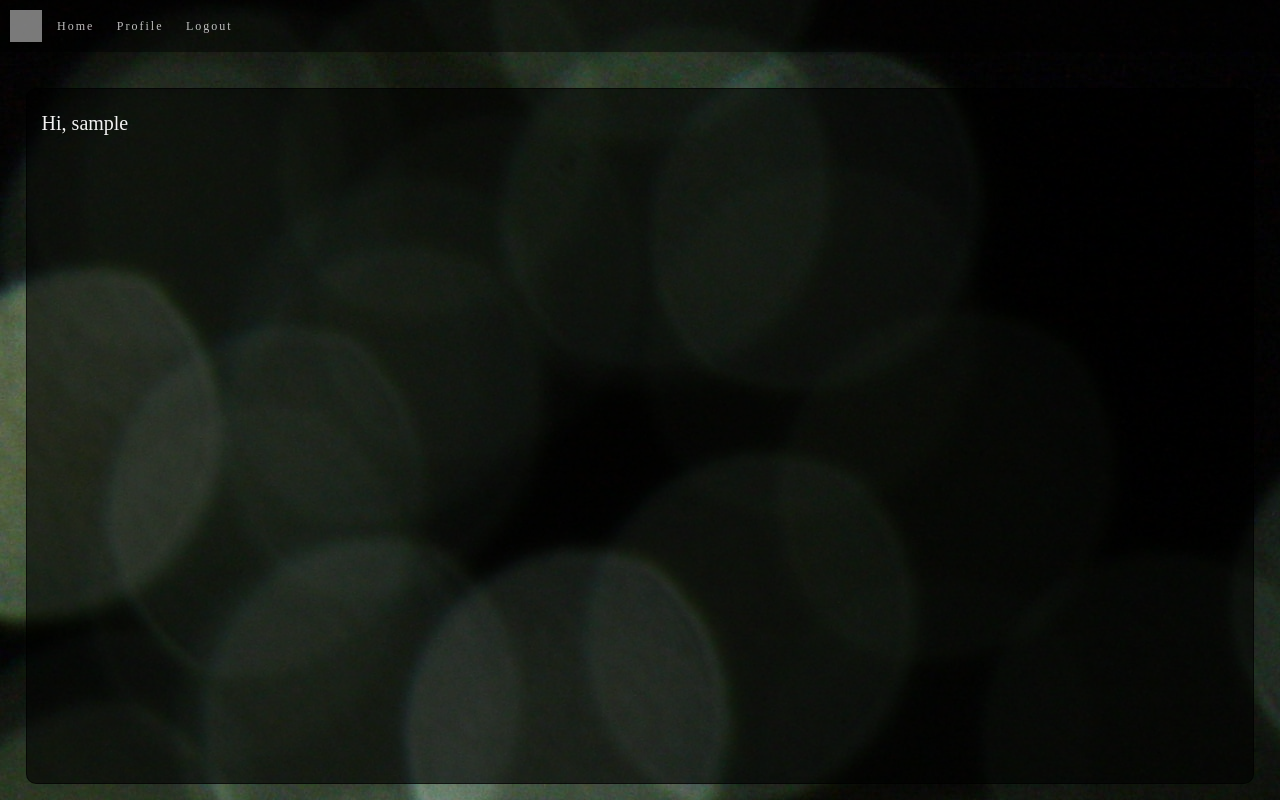
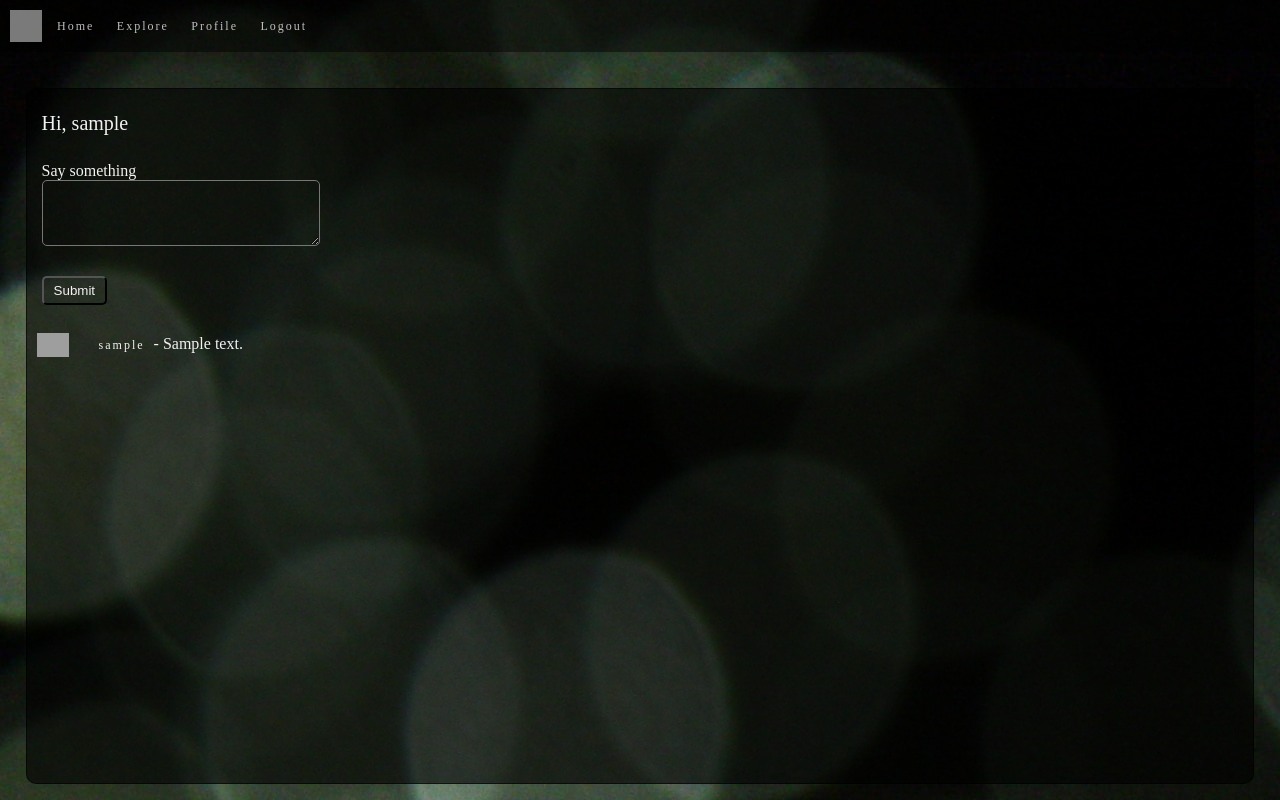
Before and after one commit to debauchery1st/debauchery1st.github.io, a Flask app: page / in a window 1280 px wide. Run offline with Flask 2, Linux system fonts and the light colour scheme; a user stored in the database is signed in; tables that the repository leaves empty hold one stand-in row (values such as "Sample post"); grey boxes are pictures that could not be loaded.

Commit message:
pagination

```diff
--- a/app/forms.py
+++ b/app/forms.py
@@ -41,3 +41,8 @@ class EditProfileForm(FlaskForm):
                 user = User.query.filter_by(username=username.data).first()
                 if user is not None:
                     raise ValidationError('Please use a different username')
+
+class PostForm(FlaskForm):
+    post = TextAreaField('Say something', validators=[
+        DataRequired(), Length(min=1, max=140)])
+    submit = SubmitField('Submit')
--- a/app/models.py
+++ b/app/models.py
@@ -2,7 +2,7 @@ from datetime import datetime
 from hashlib import md5
 from werkzeug.security import generate_password_hash, check_password_hash
 from flask_login import UserMixin
-from app import db, login
+from app import db, login, app
 from .utils import avatar_dicebear, avatar_robohash
 
 followers = db.Table(
@@ -59,6 +59,12 @@ class User(UserMixin, db.Model):
         own = Post.query.filter_by(user_id=self.id)
         return followed.union(own).order_by(Post.timestamp.desc())
 
+    @classmethod
+    def default_avatar(*args, **kwargs):
+        digest = md5(app.config['ANONYMOUS_SEED'].encode('utf-8')).hexdigest()
+        return avatar_dicebear("jdenticon", digest)
+
+
 @login.user_loader
 def load_user(id):
     return User.query.get(int(id))
--- a/app/routes.py
+++ b/app/routes.py
@@ -3,8 +3,8 @@ from flask import render_template, flash, redirect, url_for, request
 from werkzeug.urls import url_parse
 from flask_login import current_user, login_user, logout_user, login_required
 from app import app, db
-from app.forms import LoginForm, RegistrationForm, EditProfileForm
-from app.models import User
+from app.forms import LoginForm, RegistrationForm, EditProfileForm, PostForm
+from app.models import User, Post
 
 
 @app.before_request
@@ -14,11 +14,33 @@ def before_request():
         db.session.commit()
 
 
-@app.route("/")
-@app.route("/index")
+@app.route("/", methods=["GET", "POST"])
+@app.route("/index", methods=["GET", "POST"])
 @login_required
 def index():
-    return render_template("index.html", title="home", links=[])
+    form = PostForm()
+    if form.validate_on_submit():
+        post = Post(body=form.post.data, author=current_user)
+        db.session.add(post)
+        db.session.commit()
+        flash('Your post is now live!')
+        return redirect(url_for('index'))
+    page = request.args.get('page', 1, type=int)
+    posts = current_user.followed_posts().paginate(page, app.config['POSTS_PER_PAGE'], False)
+    next_url = url_for('index', page=posts.next_num) if posts.has_next else None
+    prev_url = url_for('index', page=posts.prev_num) if posts.has_prev else None
+    return render_template("index.html", title="Home", form=form, posts=posts.items, next_url=next_url, prev_url=prev_url)
+
+
+@app.route('/explore', methods=["GET"])
+@login_required
+def explore():
+    page = request.args.get('page', 1, type=int)
+    posts = Post.query.order_by(Post.timestamp.desc()).paginate(page, app.config['POSTS_PER_PAGE'], False)
+    next_url = url_for('explore', page=posts.next_num) if posts.has_next else None
+    prev_url = url_for('explore', page=posts.prev_num) if posts.has_prev else None
+    return render_template('index.html', title='Explore', posts=posts.items, next_url=next_url, prev_url=prev_url)
+
 
 @app.route("/login", methods=['GET', 'POST'])
 def login():
@@ -60,11 +82,12 @@ def register():
 @login_required
 def user(username):
     user = User.query.filter_by(username=username).first_or_404()
-    posts = [
-        {'author': user, 'body': 'Test Post #1'},
-        {'author': user, 'body': 'Test Post #2'}
-    ]
-    return render_template('user.html', user=user, posts=posts)
+    page = request.args.get('page', 1, type=int)
+    posts = user.posts.order_by(Post.timestamp.desc()).paginate(
+        page, app.config['POSTS_PER_PAGE'], False)
+    next_url = url_for('/user/{}'.format(username), page=posts.next_num) if posts.has_next else None
+    prev_url = url_for('/user/{}'.format(username), page=posts.prev_num) if posts.has_prev else None
+    return render_template('user.html', user=user, posts=posts.items, next_url=next_url, prev_url=prev_url)
 
 @app.route('/edit_profile', methods=['GET', 'POST'])
 @login_required
--- a/app/static/css/index.css
+++ b/app/static/css/index.css
@@ -283,6 +283,7 @@ a {
   font-style: italic;
 }
 #about_me,
+#post,
 #username,
 #password,
 #password2,
@@ -295,7 +296,8 @@ a {
   background-color: rgba(0, 0, 0, 0);
 }
 #about_me,
-#username {
+#username,
+#post {
   max-width: 90%;
 }
 #submit {
@@ -318,3 +320,8 @@ a {
   display: flex;
   flex-wrap: wrap;
 }
+.paginator {
+  min-width: 100%;
+  display: flex;
+  justify-content: space-between;
+}
--- a/app/templates/_post.html
+++ b/app/templates/_post.html
@@ -1,4 +1,7 @@
 <section class="user-post">
     <img src="{{ post.author.avatar() }}" width="32px">
-    <p class="user-posted">{{ post.author.username }} says: <b>{{ post.body }}</b>
+    <p class="user-posted">
+        <a href="{{ url_for('user', username=post.author.username) }}">{{ post.author.username }}</a>
+         - <b>{{ post.body }}</b>
+    </p>
 </section>
--- a/app/templates/base.html
+++ b/app/templates/base.html
@@ -13,12 +13,13 @@
 <body>
     <div class="header">
         {% if current_user.is_anonymous %}
-            <img class="oc" src="{{ url_for('static', filename='images/octocat.png') }}" />
+            <img class="oc" src="https://avatars.dicebear.com/v2/jdenticon/c6b77e1f09d30ce103741f3174a7a68d.svg" />
         {% else %}
             <img class="oc" src="{{ current_user.avatar() }}" />
         {% endif %}
         <nav id="nav-bar">
             <a href="{{ url_for('index') }}">Home</a>
+            <a href="{{ url_for('explore') }}">Explore</a>
             {% if current_user.is_anonymous %}
             <a href="{{ url_for('login') }}">Login</a>
             {% else %}
--- a/app/templates/index.html
+++ b/app/templates/index.html
@@ -1,19 +1,36 @@
 {% extends "base.html" %}
 {% block content%}
     <h1 id="subject">Hi, {{ current_user.username }}</h1>
+    {% if form %}
+    <form action="" method="post">
+        {{ form.hidden_tag() }}
+        <p>{{ form.post.label }}<br>
+            {{ form.post(cols=32, rows=4) }}<br>
+            {% for error in form.post.errors %}
+            <span style="color: red;">[{{ error }}]</span>
+            {% endfor %}
+        </p>
+        <p>{{ form.submit }}</p>
+    </form>
+    {% endif %}
     <div id="matter">
-        {% if links %}
+        {% if posts %}
         <ul>
-            {% for link in links %}
-                {% if link.url|length > 0 %}
-                    <li><a href="{{ link.url }}">{{ link.text }}</a></li>
-                {% else %}
-                    {% autoescape false %}
-                        {{ link.text }}
-                    {% endautoescape %}
-                {% endif %}
+            {% for post in posts %}
+                {% include "_post.html" %}
             {% endfor %}
         </ul>
         {% endif %}
+        {% if prev_url or next_url %}
+        <div id="paginator">
+            {% if prev_url %}
+            <a href="{{ prev_url }}">← newer</a>
+            {% endif %}
+            {% if next_url %}
+            <a href="{{ next_url }}">older →</a>
+            {% endif %}
+        </div>
+        {% endif %}
+
     </div>
 {% endblock %}
--- a/config.py
+++ b/config.py
@@ -12,3 +12,5 @@ class Config(object):
     MAIL_USERNAME = os.environ.get('MAIL_USERNAME')
     MAIL_PASSWORD = os.environ.get('MAIL_PASSWORD')
     ADMINS = ['trevor.j.martin@gmail.com']
+    ANONYMOUS_SEED = '𝝺'
+    POSTS_PER_PAGE = 25
--- a/less/homepage.less
+++ b/less/homepage.less
@@ -96,14 +96,14 @@ a {
     font-style: italic;
 }
 
-#about_me, #username, #password, #password2, #submit, #remember_me, #email {
+#about_me, #post, #username, #password, #password2, #submit, #remember_me, #email {
     align-content: right;
     border-radius: 5px;
     color: @white;
     background-color:@transparent;
 }
 
-#about_me, #username {
+#about_me, #username, #post {
     max-width: 90%;
 }
 
@@ -129,3 +129,9 @@ a {
     flex-wrap: wrap;
 
 }
+
+.paginator {
+    min-width: 100%;
+    display: flex;
+    justify-content: space-between;
+}
```
Also changed, not shown: app/templates/user.html (+11 -1 lines), app.db.
